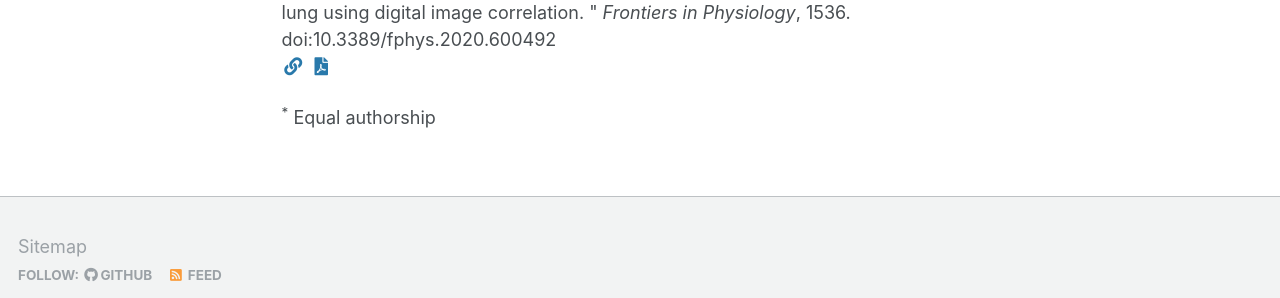
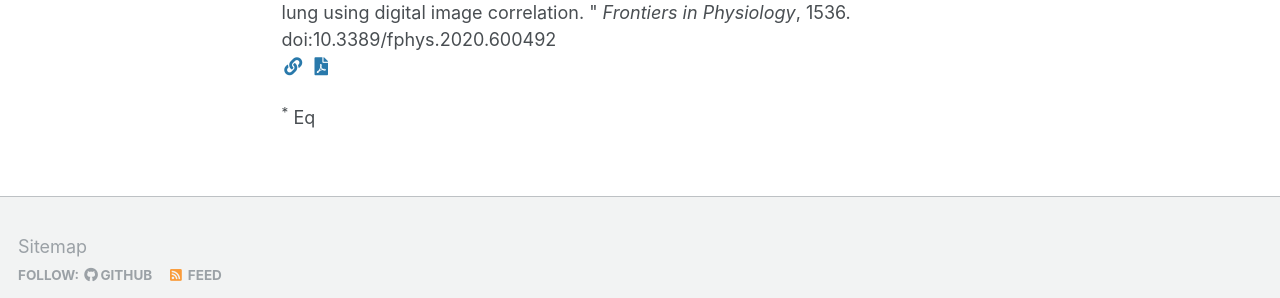
Before and after one commit to crystalamariano/crystalamariano.github.io, a Jekyll site: the page built from _pages/publications.md, in a window 1280 px wide and 1174 px high. Shown: the part 822-1120 px from the top of the window. Built offline with Jekyll 4.4.1, drawn with Linux system fonts in a browser that asks for light colours; some web fonts are replaced.

Commit message:
Updated CV

```diff
--- a/_pages/publications.md
+++ b/_pages/publications.md
@@ -15,4 +15,4 @@ author_profile: true
   {% include archive-single.html %}
 {% endfor %}
 
-<sup>*</sup> Equal authorship
+<sup>*</sup> Eq
```
Also changed, not shown: _publications/2021-Developing-a-Lung-Model-in-the-Age-of-COVID-19-A-Digital-Image-Correlation-and-Inverse-Finite-Analysis-Framework.md (renamed from _publications/2020-Novel-Mechanical-Strain-Characterization-of-Ventilated-ex-vivo-Porcine-and-Murine-Lung-using-Digital-Image-Correlation copy.md), 1 other file.
